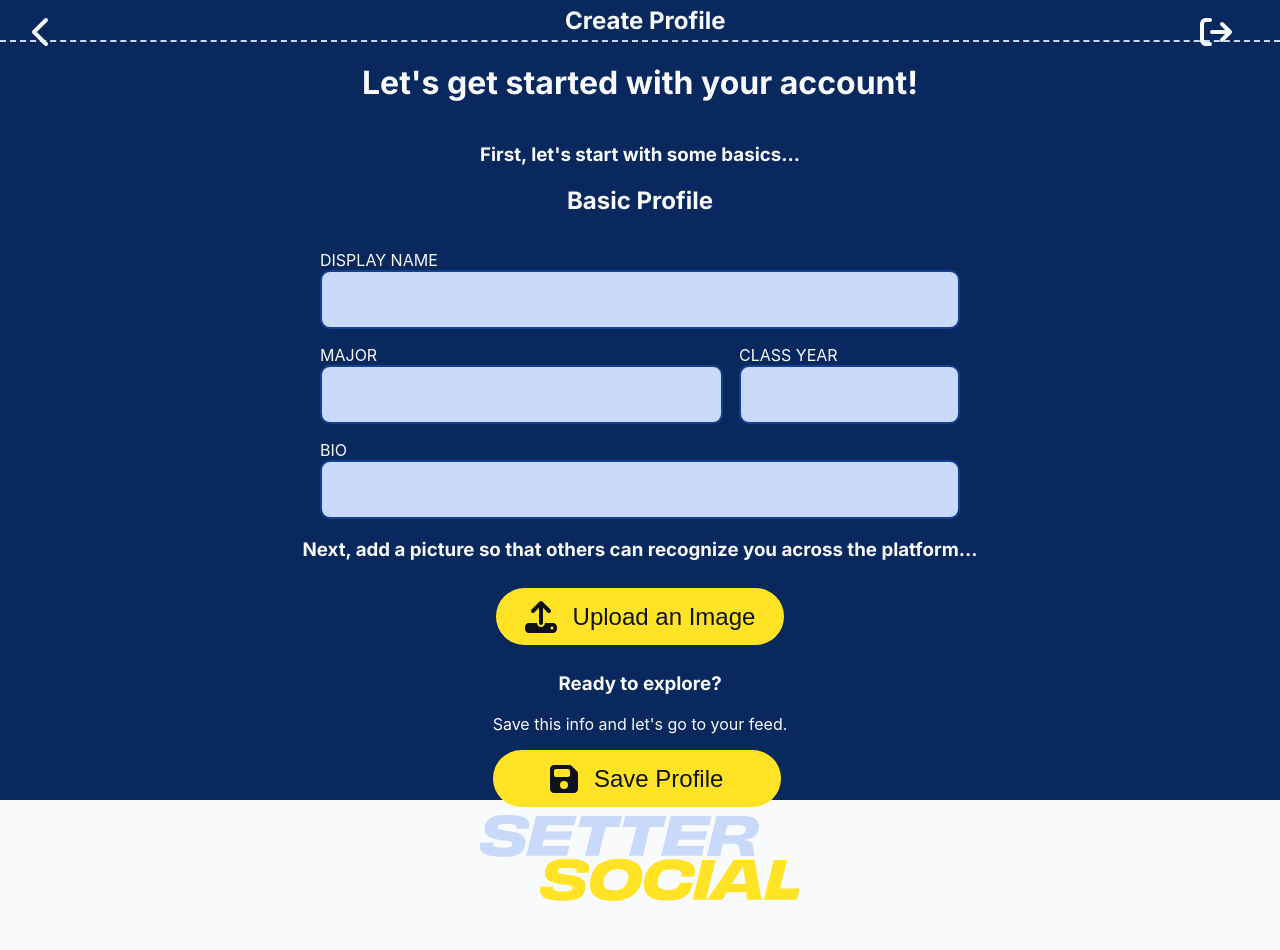
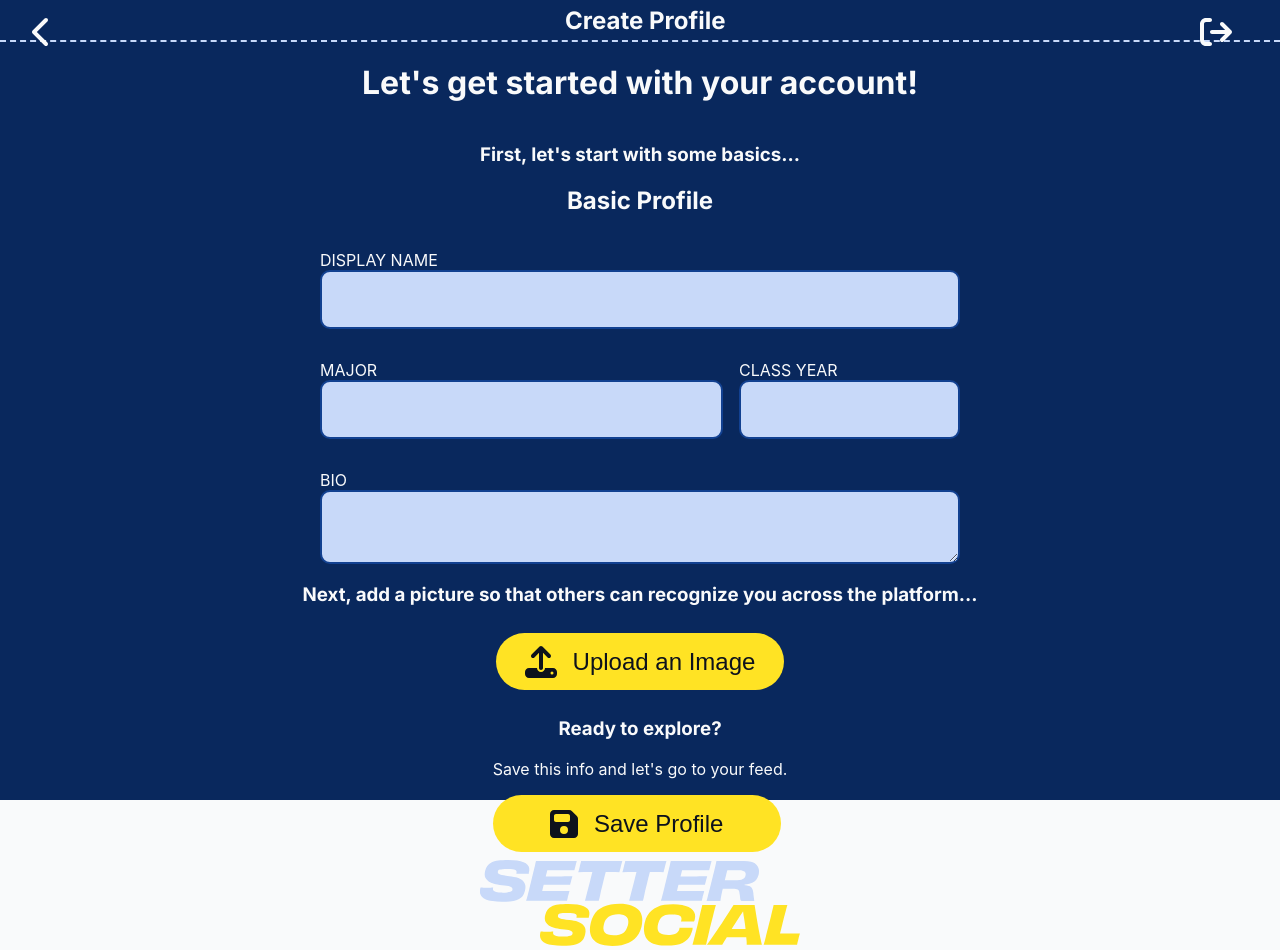
Before and after one commit to paceuniversity/cs491fall2024team4, a React (Create React App) app in the folder setter-social/: page /signup/newprofile in a window 1280 px wide. Before the commit the page ends 905 px from the top, so only its background shows below. Built offline with nearby package versions, Linux system fonts and the light colour scheme; no server answers.

Commit message:
Updating form text inputs
Using textarea instead of input for form fields expecting larger amounts of text

```diff
--- a/setter-social/src/components/forms/BasicProfileForm.js
+++ b/setter-social/src/components/forms/BasicProfileForm.js
@@ -26,7 +26,7 @@ const BasicProfileForm = () => {
                 <div style={{ gridColumn: 'span 3' }}>
                 <div className='form__field'>
                     <label htmlFor="bio">Bio</label>
-                    <input id="addBio" type="text" name="bio"></input>
+                    <textarea id="addBio" type="text" name="bio"></textarea>
                 </div>
                 </div>
             </form>
--- a/setter-social/src/components/forms/CreateEventForm.js
+++ b/setter-social/src/components/forms/CreateEventForm.js
@@ -63,7 +63,7 @@ const CreateEventForm = () => {
                 <div style={{ gridColumn: 'span 3' }}>
                     <div className='form__field'>
                         <label htmlFor='eventDesc'>Description</label>
-                        <input id='eDesc' type='text' name='eventDesc' value={description} onChange={(e) => setEventDesc(e.target.value)}></input>
+                        <textarea id='eDesc' type='text' name='eventDesc' value={description} onChange={(e) => setEventDesc(e.target.value)}></textarea>
                     </div>
                 </div>
 
--- a/setter-social/src/styles/forms.css
+++ b/setter-social/src/styles/forms.css
@@ -8,6 +8,13 @@ h2 {
 }
 
 .form__field input {
+    background-color: var(--sky__blue);
+    border: 2px solid var(--royal__blue);
+    border-radius: 10px;
+    padding: 20px;
+}
+
+.form__field textarea {
     background-color: var(--sky__blue);
     border: 2px solid var(--royal__blue);
     border-radius: 10px;
```
